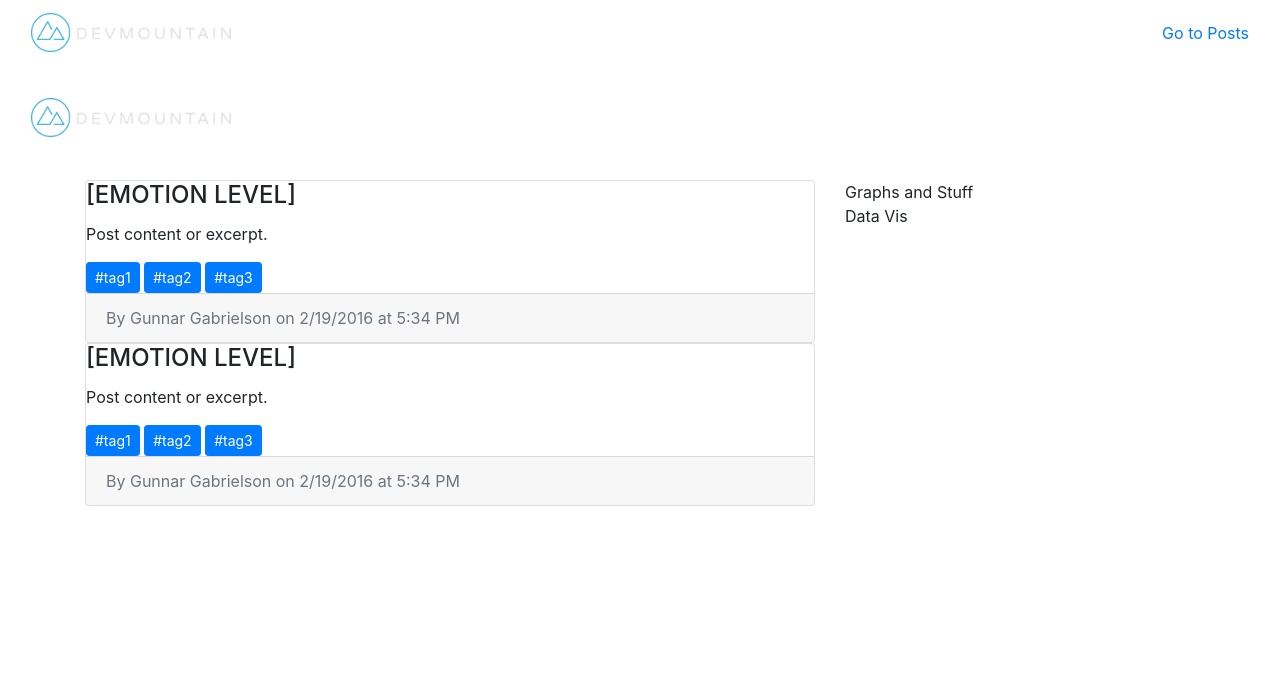
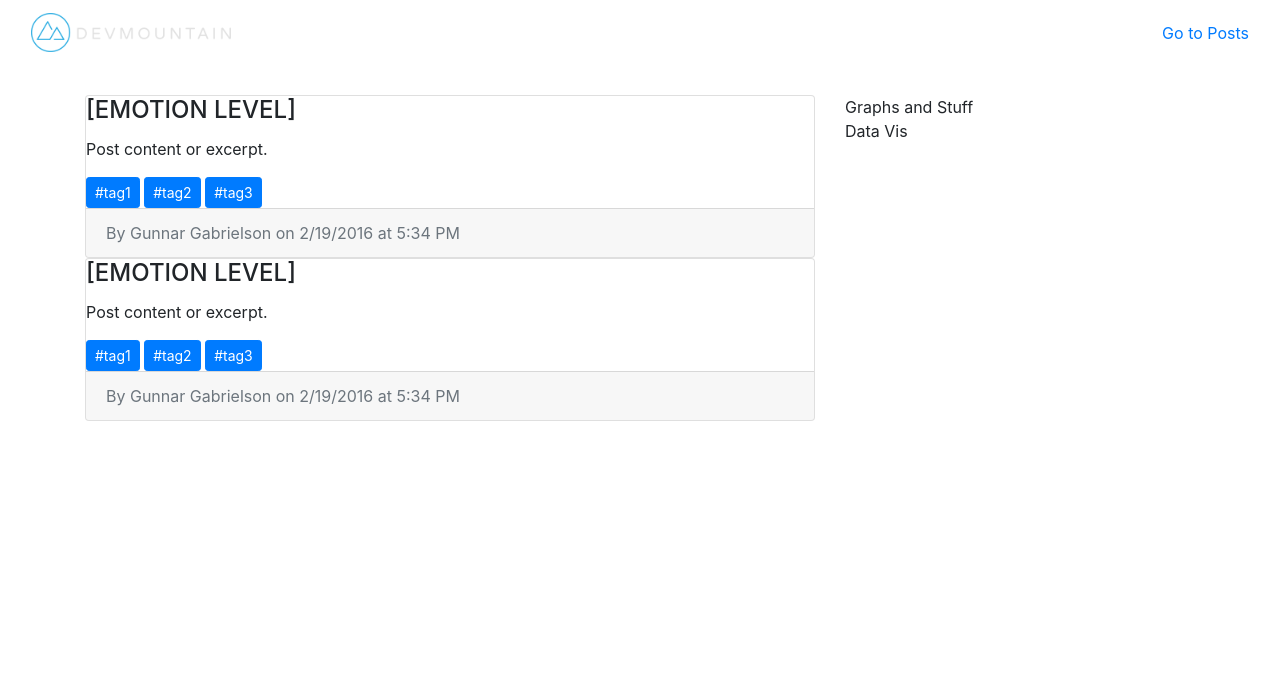
Before and after one commit to DevMountain-Journey/journey-devmtn, a website: page public/index.html in a window 1280 px wide. Drawn offline with nearby package versions, Linux system fonts and the light colour scheme; some packages are replaced by stand-ins of ours; a script that the page names is missing.

Commit message:
Fixed feed view

```diff
--- a/public/app/views/feedView.html
+++ b/public/app/views/feedView.html
@@ -1,9 +1,3 @@
-<div class="navbar navbar-static-top navbar-dark bg-inverse">
-  <div class="container-fluid">
-  <a href="#" class="navbar-brand"><img src="assets/img/dmlogo.png"></a>
-  </div>
-</div>
-
 <div class="container">
 
   <div class="row">
```
